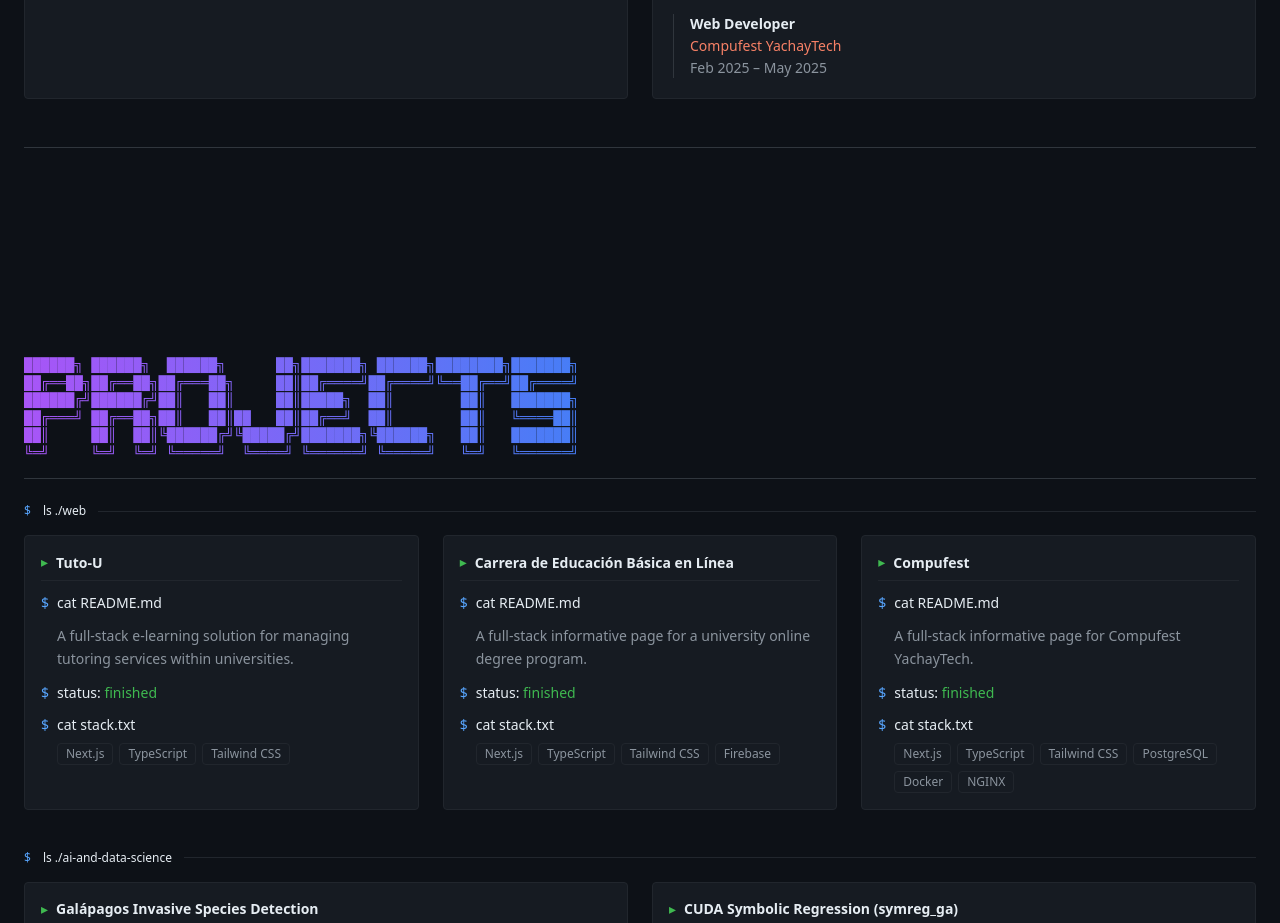
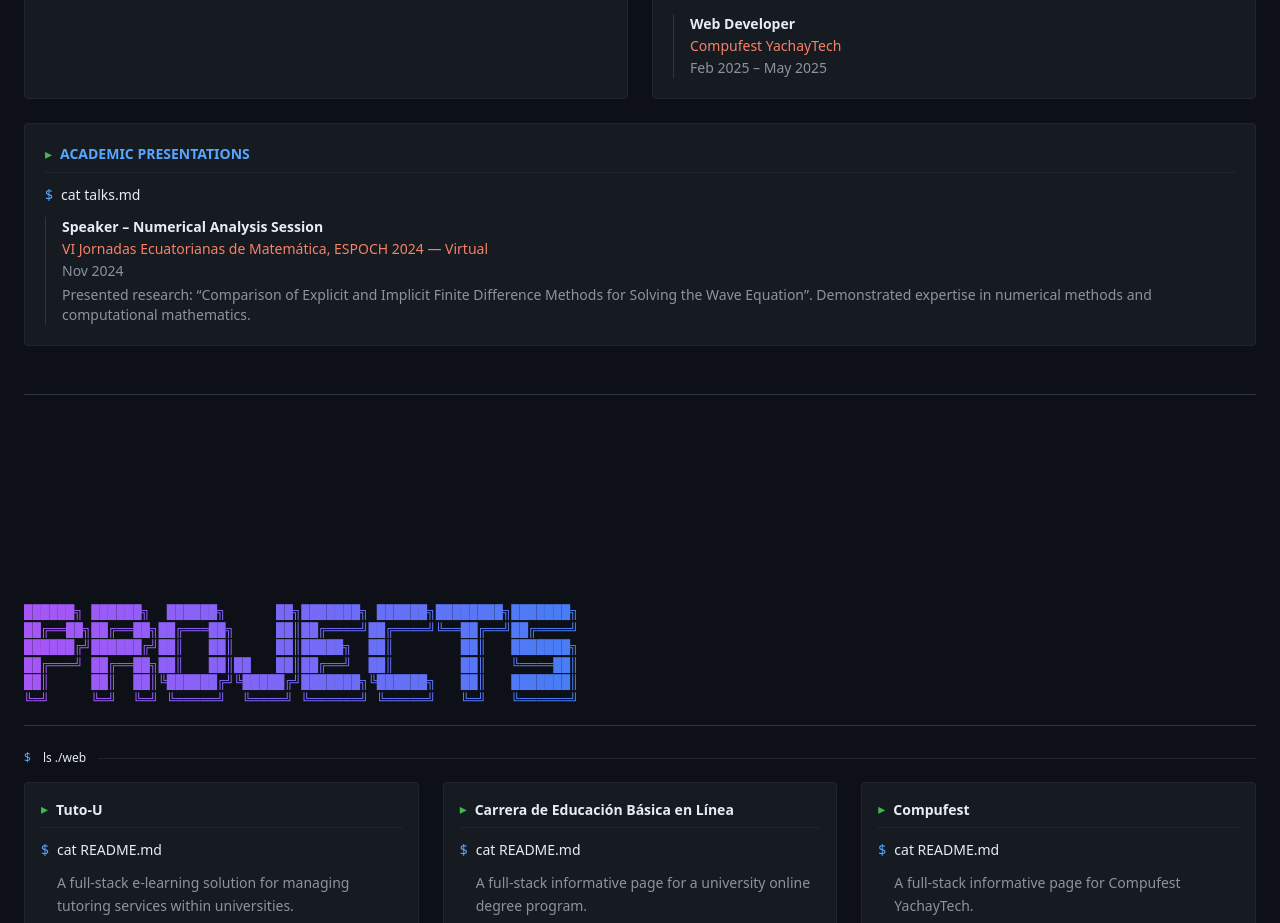
Before and after one commit to arielpincayy/myportfolio, a Next.js app: page / in a window 1280 px wide. Shown: the part 1855-2778 px from the top of the page. Built offline with nearby package versions, Linux system fonts and the light colour scheme.

Commit message:
add information in about section

```diff
--- a/components/aboutSection.tsx
+++ b/components/aboutSection.tsx
@@ -31,6 +31,15 @@
     role: "Web Developer",
     place: "Compufest YachayTech",
     period: "Feb 2025 – May 2025",
+  },
+];
+
+const PRESENTATIONS = [
+  {
+    role: "Speaker – Numerical Analysis Session",
+    event: "VI Jornadas Ecuatorianas de Matemática, ESPOCH 2024 — Virtual",
+    date: "Nov 2024",
+    description: "Presented research: “Comparison of Explicit and Implicit Finite Difference Methods for Solving the Wave Equation”. Demonstrated expertise in numerical methods and computational mathematics.",
   },
 ];
 
@@ -123,6 +132,32 @@
               ))}
             </div>
           </div>
+
+          {/* Presentations */}
+          <div className="rounded border border-term-border bg-term-card p-4 md:p-5 text-xs md:text-sm md:col-span-2">
+            <div className="flex items-center gap-2 mb-3 pb-2 border-b border-term-border">
+              <span className="text-term-green">▸</span>
+              <span className="font-bold text-term-blue">ACADEMIC PRESENTATIONS</span>
+            </div>
+
+            <div className="flex gap-2 mb-3">
+              <span className="text-term-blue">$</span>
+              <span className="text-term-text">cat talks.md</span>
+            </div>
+
+            <div className="space-y-4">
+              {PRESENTATIONS.map((pres, i) => (
+                <div key={i} className="pl-1 border-l border-term-border-subtle">
+                  <div className="pl-3">
+                    <div className="font-bold mb-0.5 text-term-text">{pres.role}</div>
+                    <div className="text-term-red">{pres.event}</div>
+                    <div className="mt-0.5 text-term-muted mb-1">{pres.date}</div>
+                    <div className="text-term-muted">{pres.description}</div>
+                  </div>
+                </div>
+              ))}
+            </div>
+          </div>
         </div>
 
         <div className="mt-12 w-full border-t border-term-border-subtle" />
```
Also changed, not shown: components/ascii_arts.tsx (line endings or trailing spaces).
